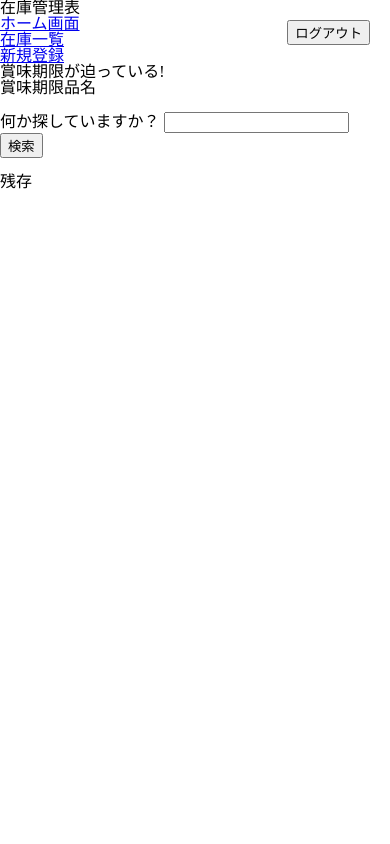
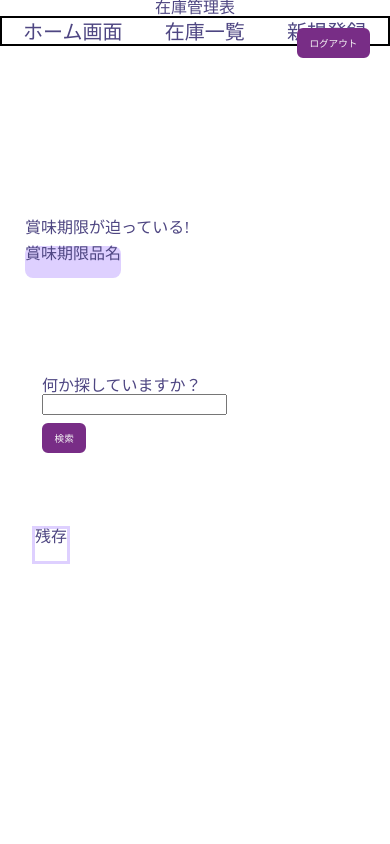
Before and after one commit to Tobi-art/php_db_sql, a PHP site: page /home.php in a window 390 px wide. Run offline with PHP 8.4, Linux system fonts and the light colour scheme; the visitor is signed in with stand-in values (Sample User, id 1); data that the repository does not hold is empty.

Commit message:
search function and CSS problem fixed

```diff
--- /dev/null
+++ b/CSS/style2.css
@@ -0,0 +1,200 @@
+body {
+    text-align: center;
+    height: 100vh;
+    display: flex;
+    flex-direction: column;
+    font-family: 'Noto Serif JP', serif;
+    font-size: large;
+    color: #4E4682;
+}
+
+h1 {
+    font-size: 8vw;
+    padding: 2vw;
+}
+
+header {
+    flex: 2;
+}
+
+main {
+    flex: 7;
+    display: flex;
+    justify-content: space-evenly;
+}
+
+footer {
+    flex: 3;
+}
+
+#display {
+    width: 50%;
+    padding-left: 25px;
+}
+
+#searchbar {
+    width: 50%;
+    display: block;
+    text-align: left;
+}
+
+#searchresults {
+    text-align: left;
+}
+
+#controls {
+    display: flex;
+    justify-content: space-between;
+    align-items: center;
+    min-width: 330px;
+}
+
+#navbar {
+    display: flex;
+    justify-content: space-around;
+    padding-bottom: 0.5vw;
+    padding-top: 1vw;
+    margin-bottom: 2vw;
+    font-size: 4vw;
+    border: black solid 2px;
+}
+
+a:hover {
+    color: #9d36af;
+}
+
+#home:hover,
+#overview:hover,
+#new:hover {
+    color: #782D86;
+    transform: scale3d(1.05, 1.05, 1.05);
+}
+
+#upd {
+    height: fit-content;
+}
+
+#byCategory {
+    text-align: left;
+    padding-top: 25px;
+}
+
+table {
+    background-color: #DED0FF;
+    border-radius: 8px;
+}
+
+th {
+    padding: 1em 0;
+    text-align: center;
+}
+
+td {
+    padding: 0 0.5em;
+    text-align: left;
+}
+
+#rest {
+    background-color: white;
+    border: #DED0FF 3px solid;
+}
+
+.adjust {
+    width: fit-content;
+    margin: 0 25% 0;
+}
+
+.m-left25px {
+    margin-left: 5vw;
+}
+
+a {
+    color: #4E4682;
+    text-decoration: none;
+}
+
+.view {
+    margin: 10px 25% 0;
+    text-align: left;
+    width: max-content;
+    margin-left: 0;
+}
+
+button {
+    background-color: #782D86;
+    border-radius: 6px;
+    border: #782D86 3px solid;
+    margin-top: 0.5rem;
+    padding: 0.5em 1em;
+    font-size: 0.6em;
+    color: whitesmoke;
+}
+
+button:hover {
+    background-color: rgb(189, 2, 189);
+    border: rgb(189, 2, 189) 3px solid;
+}
+
+.buttons {
+    width: max-content;
+    text-align: left;
+}
+
+.btnr {
+    border: #952125 3px solid;
+    background-color: #952125;
+    color: whitesmoke;
+    font-size: 1rem;
+}
+
+.btnr:hover {
+    background-color: #c0181e;
+    border: #c0181e 3px solid;
+}
+
+.inputForm {
+    text-align: left;
+    padding: 2em 10px;
+    width: max-content;
+}
+
+label {
+    display: block;
+    text-align: left;
+    margin-top: 15px;
+    padding: 3px;
+}
+
+#red {
+    color: #952125;
+}
+
+@media (min-width: 1200px) {
+    h1 {
+        font-size: 95px;
+    }
+    #navbar {
+        font-size: 36px;
+    }
+}
+
+@media (max-width: 500px) {
+    #navbar {
+        font-size: 20px;
+    }
+}
+
+@media (max-width: 630px) {
+    main {
+        flex-direction: column;
+    }
+    #searchbar {
+        padding-left: 2em;
+    }
+    #display {
+        width: 90%;
+    }
+    .btnr {
+        font-size: 0.7em;
+    }
+}
--- a/_counts.php
+++ b/_counts.php
@@ -33,7 +33,6 @@
             $count .= '</td>';
             $count .= '</tr>';
         }
-        // テーブルにpaddingを付ける方法が見つからなかったので、一番下に空の行を入れました…
         $count .= '<tr><td><br></td><td></td></tr>';
     }
 
--- a/home.php
+++ b/home.php
@@ -9,7 +9,9 @@
     <link rel="stylesheet" href="CSS/reset.css">
     <link rel="preconnect" href="https://fonts.gstatic.com">
     <link href="https://fonts.googleapis.com/css2?family=Noto+Serif+JP:wght@700&display=swap" rel="stylesheet">
-    <link rel="stylesheet" href="CSS/style.css">
+    <link rel="stylesheet" href="CSS/style2.css">
+
+
 </head>
 
 <body>
--- a/input.php
+++ b/input.php
@@ -9,7 +9,7 @@
     <link rel="stylesheet" href="CSS/reset.css">
     <link rel="preconnect" href="https://fonts.gstatic.com">
     <link href="https://fonts.googleapis.com/css2?family=Noto+Serif+JP:wght@700&display=swap" rel="stylesheet">
-    <link rel="stylesheet" href="CSS/style.css">
+    <link rel="stylesheet" href="CSS/style2.css">
 </head>
 
 <body>
--- a/update.php
+++ b/update.php
@@ -25,7 +25,7 @@ if ($status == false) {
     <link rel="stylesheet" href="CSS/reset.css">
     <link rel="preconnect" href="https://fonts.gstatic.com">
     <link href="https://fonts.googleapis.com/css2?family=Noto+Serif+JP:wght@700&display=swap" rel="stylesheet">
-    <link rel="stylesheet" href="CSS/style.css">
+    <link rel="stylesheet" href="CSS/style2.css">
 </head>
 
 <body>
--- a/viewByCategory.php
+++ b/viewByCategory.php
@@ -9,7 +9,7 @@
     <link rel="stylesheet" href="CSS/reset.css">
     <link rel="preconnect" href="https://fonts.gstatic.com">
     <link href="https://fonts.googleapis.com/css2?family=Noto+Serif+JP:wght@700&display=swap" rel="stylesheet">
-    <link rel="stylesheet" href="CSS/style.css">
+    <link rel="stylesheet" href="CSS/style2.css">
 </head>
 
 <body>
--- a/viewByDate.php
+++ b/viewByDate.php
@@ -9,7 +9,7 @@
     <link rel="stylesheet" href="CSS/reset.css">
     <link rel="preconnect" href="https://fonts.gstatic.com">
     <link href="https://fonts.googleapis.com/css2?family=Noto+Serif+JP:wght@700&display=swap" rel="stylesheet">
-    <link rel="stylesheet" href="CSS/style.css">
+    <link rel="stylesheet" href="CSS/style2.css">
 </head>
 
 <body>
```
Also changed, not shown: search.php (added, +93 -0 lines), CSS/style.css (added), 2 other files.
